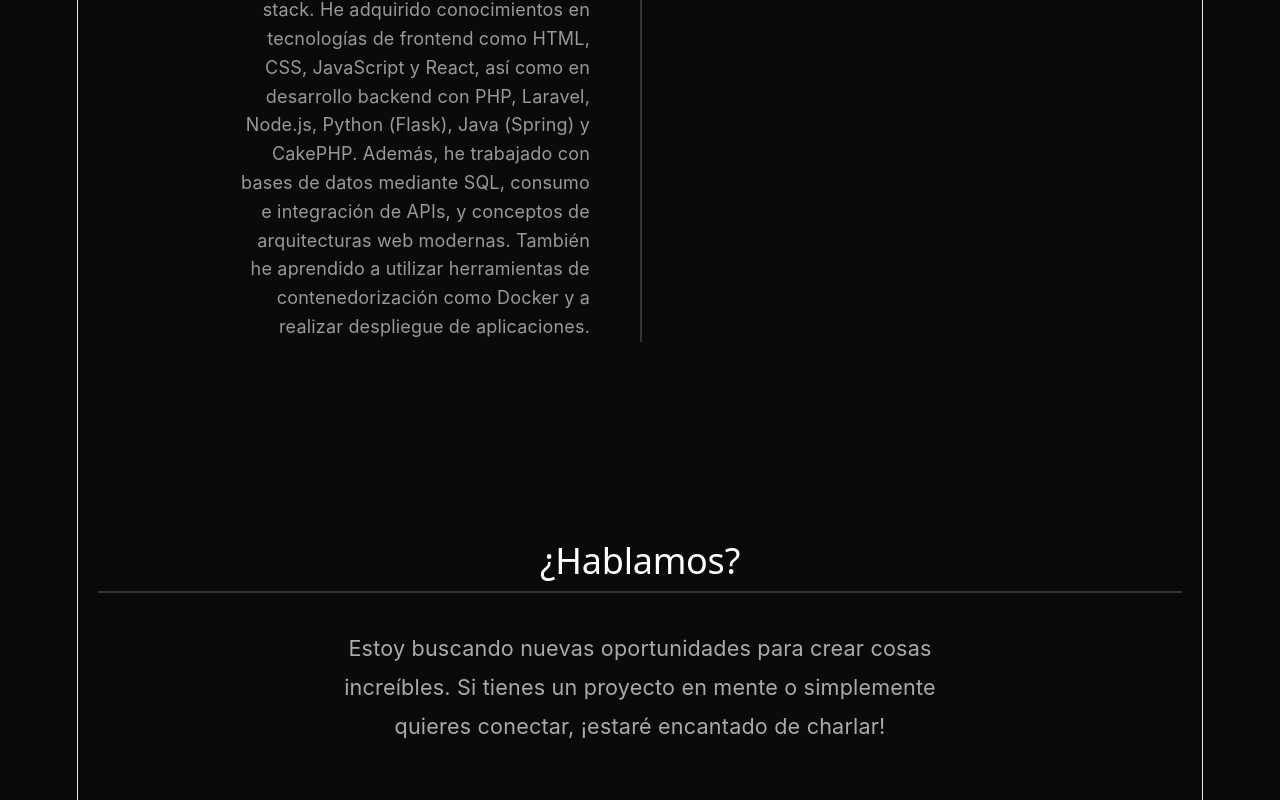
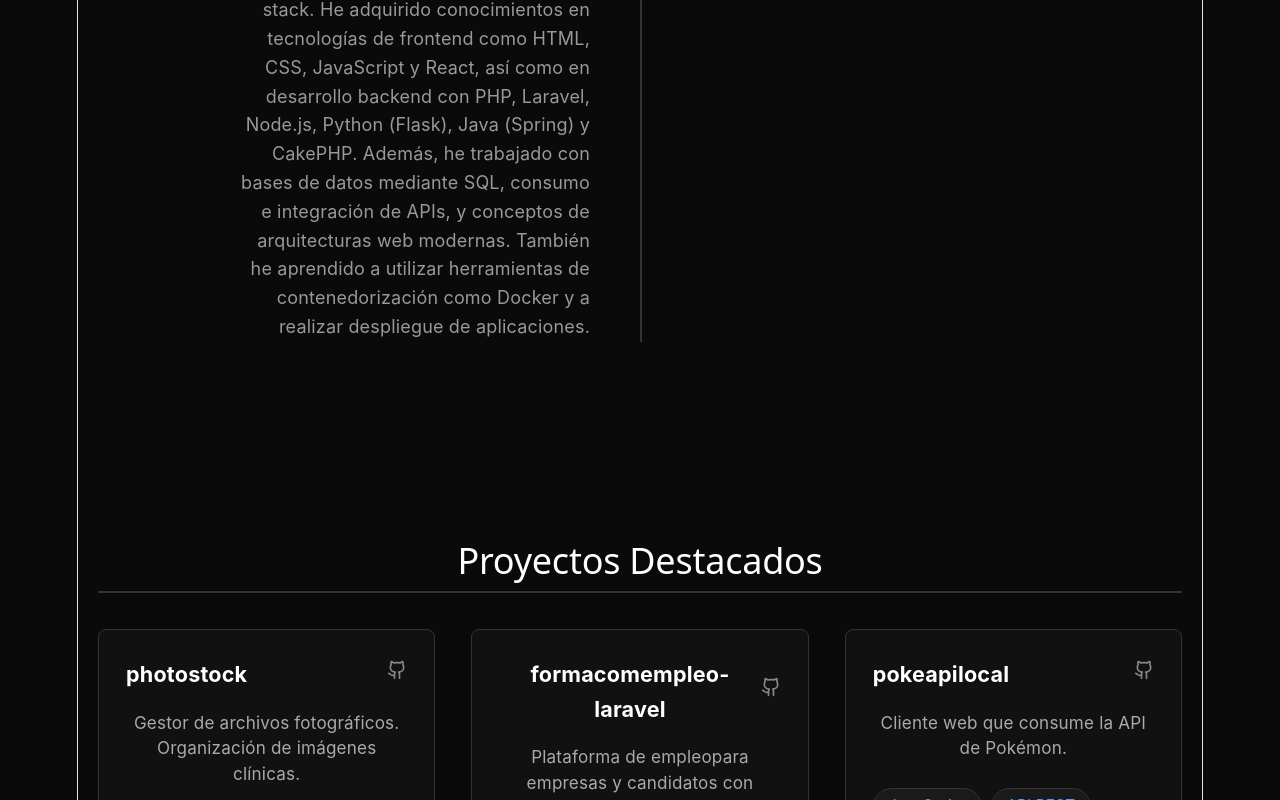
Before and after one commit to Incongo/mi-portfolio, a React (Vite) app: page / in a window 1280 px wide. Shown: the part 2000-2800 px from the top of the page. Built offline with nearby package versions, Linux system fonts and the light colour scheme; the HTML template or start-up script is replaced by a standard one.

Commit message:
boton subir arriba agregado, proyectos destacados

```diff
--- a/src/App.jsx
+++ b/src/App.jsx
@@ -2,8 +2,10 @@ import React from 'react';
 import Header from './components/Header';
 import Hero from './components/Hero';
 import Experiencia from './components/Experiencia';
+import ProyectosDestacados from './components/ProyectosDestacados';
 import Contacto from './components/Contacto';
 import './styles/App.css';
+import BotonArriba from './components/BotonArriba';
 
 function App() {
   return (
@@ -12,7 +14,9 @@ function App() {
       <main>
         <Hero />
         <Experiencia />
+        <ProyectosDestacados />
         <Contacto />
+        <BotonArriba />
       </main>
     </div>
   );
--- /dev/null
+++ b/src/components/BotonArriba.jsx
@@ -0,0 +1,36 @@
+import React, { useState, useEffect } from 'react';
+import { ArrowUp } from 'lucide-react';
+import '../styles/BotonArriba.css';
+
+function BotonArriba() {
+    const [mostrar, setMostrar] = useState(false);
+
+    useEffect(() => {
+        const handleScroll = () => {
+            // Muestra el botón cuando se ha scrolleado más de 300px
+            setMostrar(window.scrollY > 300);
+        };
+
+        window.addEventListener('scroll', handleScroll);
+        return () => window.removeEventListener('scroll', handleScroll);
+    }, []);
+
+    const scrollToTop = () => {
+        window.scrollTo({
+            top: 0,
+            behavior: 'smooth'
+        });
+    };
+
+    return (
+        <button
+            className={`boton-arriba ${mostrar ? 'visible' : ''}`}
+            onClick={scrollToTop}
+            aria-label="Volver arriba"
+        >
+            <ArrowUp size={24} />
+        </button>
+    );
+}
+
+export default BotonArriba;
--- a/src/components/Contacto.jsx
+++ b/src/components/Contacto.jsx
@@ -1,5 +1,5 @@
 import React from 'react';
-import { Mail, Github, Linkedin } from 'lucide-react';
+import { Mail, Github, Linkedin, Instagram } from 'lucide-react';
 import '../styles/Contacto.css';
 
 function Contacto() {
@@ -25,6 +25,10 @@ function Contacto() {
                         <Linkedin size={24} />
                         <span>linkedin.com/in/jpablopintor</span>
                     </a>
+                    <a href="https://www.instagram.com/incongo_art" target="_blank" rel="noopener noreferrer" className="contacto-link">
+                        <Instagram size={24} />
+                        <span>@incongo_art</span>
+                    </a>
                 </div>
             </div>
         </section>
--- a/src/components/Header.jsx
+++ b/src/components/Header.jsx
@@ -1,5 +1,5 @@
 import React from 'react';
-import { Github, Linkedin, Mail } from 'lucide-react';
+import { Github, Linkedin, Mail, Instagram } from 'lucide-react';
 import '../styles/Header.css';
 
 function Header() {
@@ -12,6 +12,7 @@ function Header() {
                 <ul className="nav-menu">
                     <li><a href="#hero">Inicio</a></li>
                     <li><a href="#experiencia">Experiencia</a></li>
+                    <li><a href="#proyectos">Proyectos</a></li>
                     <li><a href="#contacto">Contacto</a></li>
                 </ul>
                 <div className="nav-social">
@@ -20,6 +21,9 @@ function Header() {
                     </a>
                     <a href="https://linkedin.com/in/jpablopintor" target="_blank" rel="noopener noreferrer">
                         <Linkedin size={20} />
+                    </a>
+                    <a href="https://www.instagram.com/incongo_art" target="_blank" rel="noopener noreferrer">
+                        <Instagram size={20} />
                     </a>
                     <a href="mailto:incongoart@gmail.com">
                         <Mail size={20} />
--- /dev/null
+++ b/src/components/ProyectosDestacados.jsx
@@ -0,0 +1,77 @@
+import React, { useState, useEffect } from 'react';
+import { Github, ExternalLink } from 'lucide-react';
+import '../styles/ProyectosDestacados.css';
+
+function ProyectosDestacados() {
+    // Por ahora datos quemados (luego puedes conectarlos a GitHub API)
+    const proyectos = [
+        {
+            id: 1,
+            nombre: 'photostock',
+            descripcion: 'Gestor de archivos fotográficos. Organización de imágenes clínicas.',
+            tecnologias: ['PHP'],
+            github: 'https://github.com/Incongo/photostock',
+            demo: null
+        },
+        {
+            id: 2,
+            nombre: 'formacomempleo-laravel',
+            descripcion: 'Plataforma de empleopara empresas y candidatos con Laravel.',
+            tecnologias: ['Laravel', 'Blade', 'PHP'],
+            github: 'https://github.com/Incongo/formacomempleo-laravel',
+            demo: null
+        },
+        {
+            id: 3,
+            nombre: 'pokeapilocal',
+            descripcion: 'Cliente web que consume la API de Pokémon.',
+            tecnologias: ['JavaScript', 'API REST'],
+            github: 'https://github.com/Incongo/pokeapilocal',
+            demo: null
+        },
+        {
+            id: 4,
+            nombre: 'front-padel',
+            descripcion: 'Aplicación frontend para gestión de pistas de pádel.',
+            tecnologias: ['JavaScript'],
+            github: 'https://github.com/Incongo/front-padel',
+            demo: null
+        },
+        {
+            id: 5,
+            nombre: 'Hundiendo la flota en Java',
+            descripcion: 'Aplicación en Java para creacion de partidas online de hundir la flota.',
+            tecnologias: ['Java'],
+            github: 'https://github.com/Incongo/HundiendoenJava',
+            demo: null
+        }
+    ];
+
+    return (
+        <section id="proyectos" className="proyectos">
+            <h2 className="section-title">Proyectos Destacados</h2>
+            <div className="proyectos-grid">
+                {proyectos.map((proyecto) => (
+                    <div key={proyecto.id} className="proyecto-card">
+                        <div className="proyecto-header">
+                            <h3 className="proyecto-titulo">{proyecto.nombre}</h3>
+                            <div className="proyecto-links">
+                                <a href={proyecto.github} target="_blank" rel="noopener noreferrer">
+                                    <Github size={20} />
+                                </a>
+                            </div>
+                        </div>
+                        <p className="proyecto-descripcion">{proyecto.descripcion}</p>
+                        <div className="proyecto-tecnologias">
+                            {proyecto.tecnologias.map(tech => (
+                                <span key={tech} className="tech-badge">{tech}</span>
+                            ))}
+                        </div>
+                    </div>
+                ))}
+            </div>
+        </section>
+    );
+}
+
+export default ProyectosDestacados;
--- /dev/null
+++ b/src/styles/BotonArriba.css
@@ -0,0 +1,40 @@
+.boton-arriba {
+    position: fixed;
+    bottom: 2rem;
+    right: 2rem;
+    background-color: #4a9eff;
+    color: #000;
+    width: 50px;
+    height: 50px;
+    border-radius: 50%;
+    border: none;
+    cursor: pointer;
+    display: flex;
+    align-items: center;
+    justify-content: center;
+    opacity: 0;
+    visibility: hidden;
+    transition: all 0.3s ease;
+    box-shadow: 0 2px 10px rgba(74, 158, 255, 0.3);
+    z-index: 1000;
+}
+
+.boton-arriba.visible {
+    opacity: 1;
+    visibility: visible;
+}
+
+.boton-arriba:hover {
+    background-color: #6baeff;
+    transform: translateY(-3px);
+    box-shadow: 0 4px 15px rgba(74, 158, 255, 0.4);
+}
+
+@media (max-width: 768px) {
+    .boton-arriba {
+        bottom: 1rem;
+        right: 1rem;
+        width: 45px;
+        height: 45px;
+    }
+}
--- /dev/null
+++ b/src/styles/ProyectosDestacados.css
@@ -0,0 +1,66 @@
+.proyectos {
+    padding: 4rem 0;
+}
+
+.proyectos-grid {
+    display: grid;
+    grid-template-columns: repeat(auto-fill, minmax(300px, 1fr));
+    gap: 2rem;
+    margin-top: 2rem;
+}
+
+.proyecto-card {
+    background: #111;
+    border: 1px solid #333;
+    border-radius: 8px;
+    padding: 1.5rem;
+    transition: transform 0.3s, border-color 0.3s;
+}
+
+.proyecto-card:hover {
+    transform: translateY(-5px);
+    border-color: #4a9eff;
+}
+
+.proyecto-header {
+    display: flex;
+    justify-content: space-between;
+    align-items: center;
+    margin-bottom: 1rem;
+}
+
+.proyecto-titulo {
+    color: #fff;
+    font-size: 1.2rem;
+}
+
+.proyecto-links a {
+    color: #888;
+    transition: color 0.3s;
+}
+
+.proyecto-links a:hover {
+    color: #4a9eff;
+}
+
+.proyecto-descripcion {
+    color: #aaa;
+    font-size: 0.95rem;
+    line-height: 1.5;
+    margin-bottom: 1.5rem;
+}
+
+.proyecto-tecnologias {
+    display: flex;
+    flex-wrap: wrap;
+    gap: 0.5rem;
+}
+
+.tech-badge {
+    background: #1a1a1a;
+    color: #4a9eff;
+    padding: 0.3rem 0.8rem;
+    border-radius: 20px;
+    font-size: 0.85rem;
+    border: 1px solid #333;
+}
```
